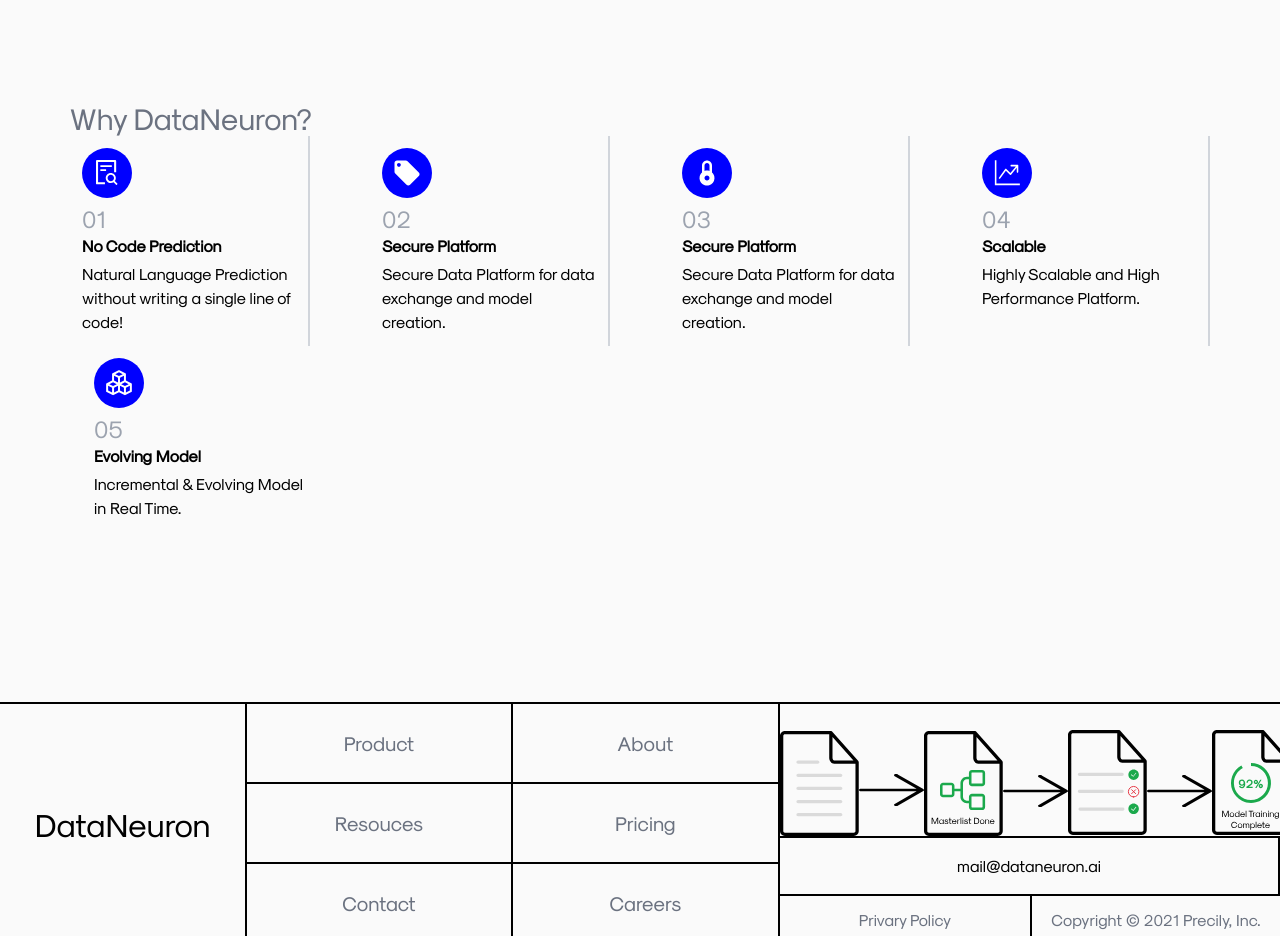
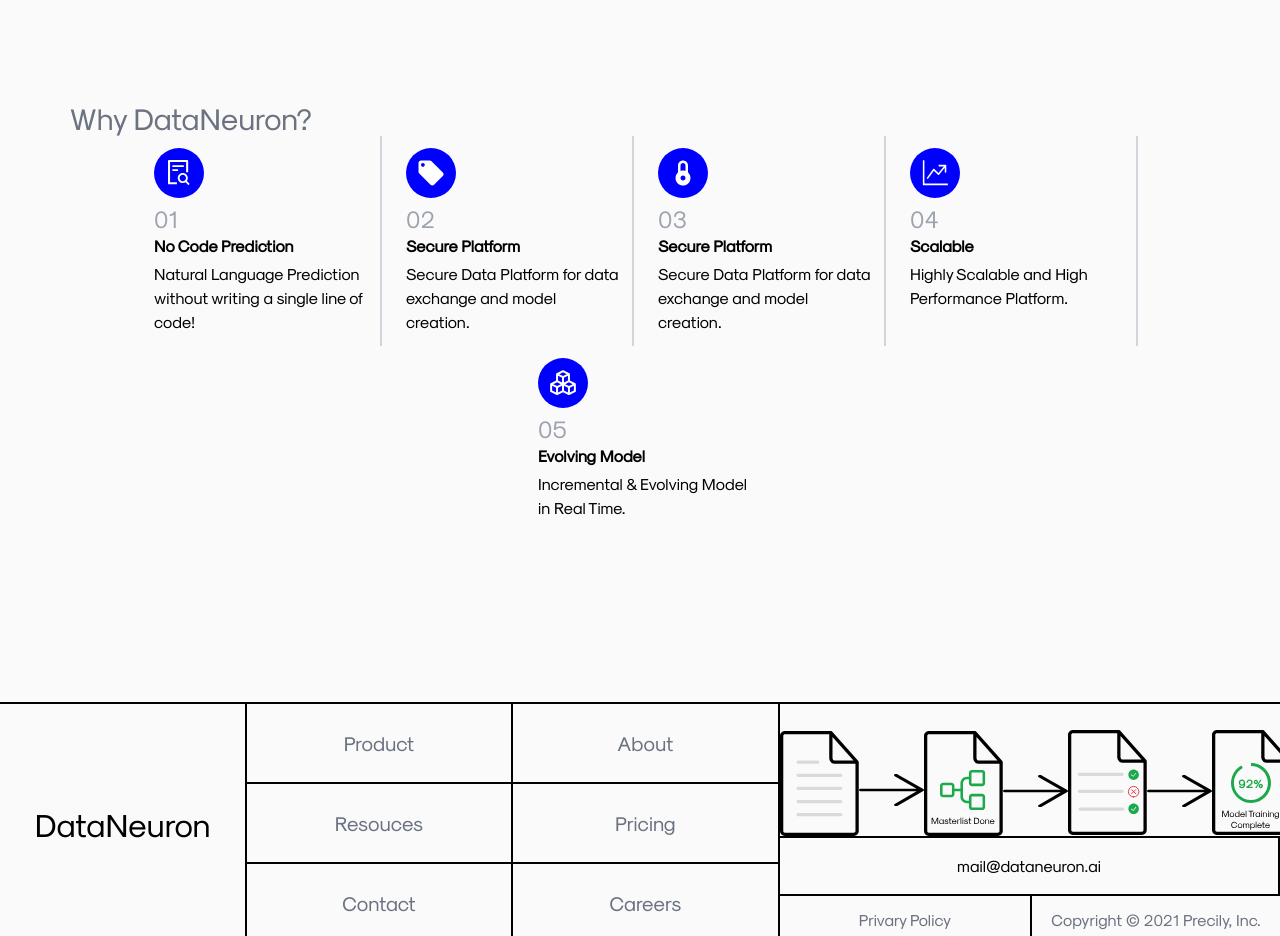
Before and after one commit to jayprakashdev/dataneuron-new, a Next.js app: page /pricing in a window 1280 px wide. Shown: the part 940-1876 px from the top of the page. Built offline with nearby package versions, Linux system fonts and the light colour scheme.

Commit message:
fixed the ipad

```diff
--- a/pages/pricing.jsx
+++ b/pages/pricing.jsx
@@ -237,7 +237,7 @@ const Pricing = () => {
 						Why DataNeuron?
 					</div>
 
-					<div className="flex flex-wrap justify-center lg:justify-between space-x-3">
+					<div className="flex flex-wrap justify-center space-x-3">
 						<div
 							className="p-3 lg:border-r-2 lg:border-b-0 border-gray-300 flex md:block items-center flex-col"
 							style={{ width: 240 }}
```
